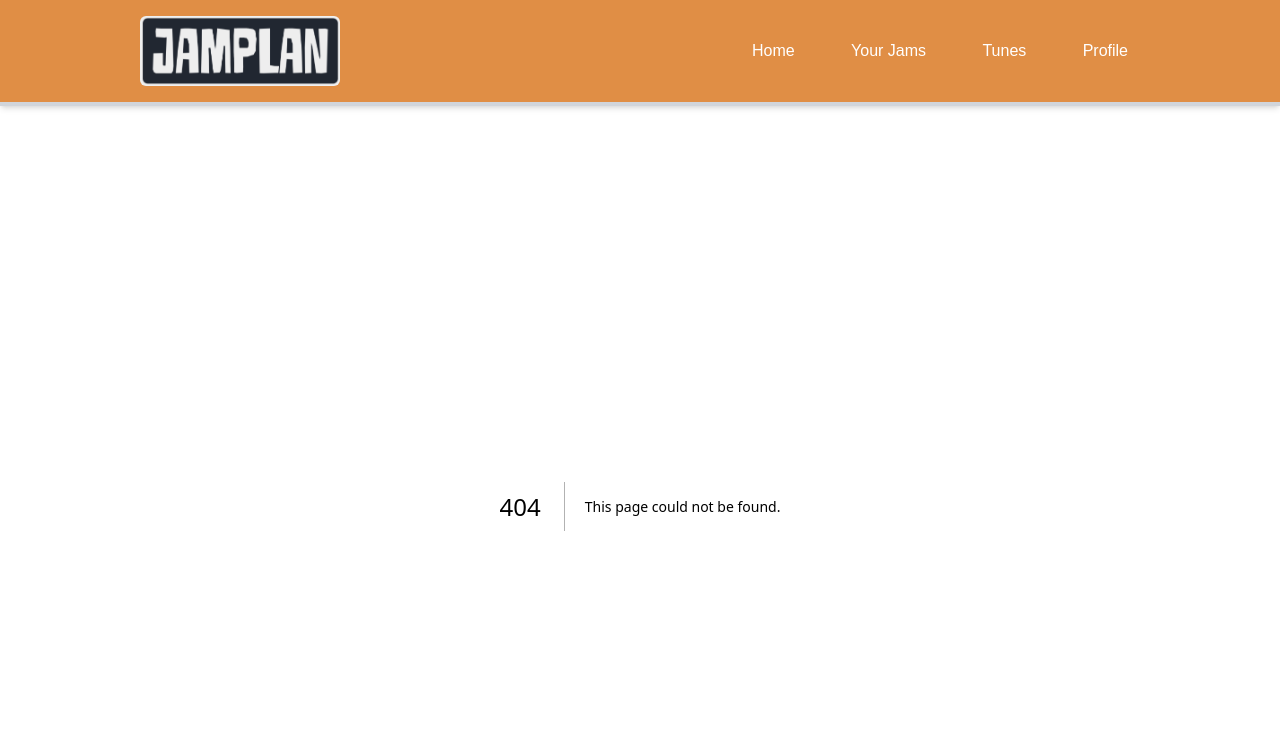
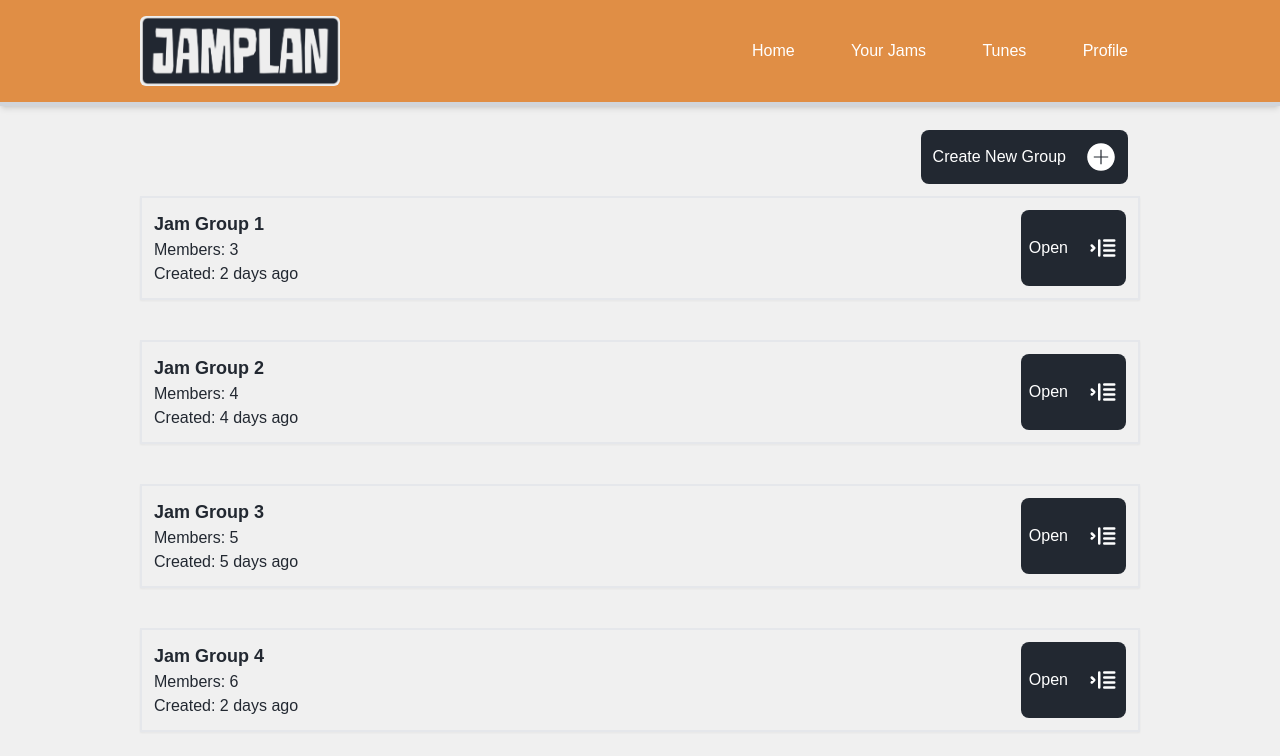
Before and after one commit to AAP9002/JamPlan2, a Next.js app in the folder client/: page /jams in a window 1280 px wide. Before the commit this address had no page. Shown: the top 756 px of the page. Built offline with nearby package versions, Linux system fonts and the light colour scheme.

Commit message:
add jams list styling

```diff
--- a/client/app/components/Header.tsx
+++ b/client/app/components/Header.tsx
@@ -1,3 +1,5 @@
+"use client"
+
 import Link from 'next/link'
 import React from 'react'
 import Image from 'next/image'
@@ -7,7 +9,7 @@ const Header = () => {
   return (
     <div className='bg-[var(--accent)] p-4 text-black border-b-4 border-gray-300 shadow-md flex justify-center text-white' >
       <div className='flex justify-between w-full items-center max-w-[1000px] flex-wrap'>
-        <Image src={LOGO} alt='logo' width={200} height={70} className='rounded-md'/>
+        <Image src={LOGO} alt='logo' width={200} height={70} className='rounded-md' onClick={()=>{window.location.href = '/'}}/>
         <div className=' flex w-[400px] justify-between p-3'>
           <Link href='/'>Home</Link>
           <Link href='/jams'>Your Jams</Link>
--- /dev/null
+++ b/client/app/components/JamListItem.tsx
@@ -0,0 +1,24 @@
+import Link from 'next/link'
+import React from 'react'
+
+const JamListItem = ({name, member_count, date_created, link}:any) => {
+  return (
+    <div className='border-2 shadow-sm p-3 m--3 flex justify-between'>
+        <div>
+            <p className='font-bold text-lg'>{name}</p>
+            <p>Members: {member_count}</p>
+            <p>Created: {date_created} days ago</p>
+        </div>
+        <div>
+            <Link href={link} className='bg-[var(--foreground)] hover:bg-gray-700 text-white p-2 rounded-lg h-full flex gap-5 items-center'>
+                Open
+                <svg width="30px" height="30px" viewBox="0 0 24 24" fill="none" xmlns="http://www.w3.org/2000/svg">
+                    <path d="M21 6H13M9 6V18M21 10H13M21 14H13M21 18H13M3 10L5 12L3 14" stroke="#fff" strokeWidth="2" strokeLinecap="round" strokeLinejoin="round"/>
+                </svg>
+            </Link>
+        </div>
+    </div>
+  )
+}
+
+export default JamListItem
--- /dev/null
+++ b/client/app/jams/page.tsx
@@ -0,0 +1,23 @@
+import React from 'react'
+import JamListItem from '../components/JamListItem'
+
+const page = () => {
+  return (
+    <div className='max-w-[1000px] m-auto'>
+        <div className='bg-[var(--foreground)] hover:bg-gray-700 text-white w-fit ml-auto p-3 rounded-lg m-3 flex items-center gap-5'>
+            Create New Group
+            <svg xmlns="http://www.w3.org/2000/svg" x="0px" y="0px" width="30" height="30" viewBox="0 0 50 50" fill='#fff'>
+                <path d="M25,2C12.317,2,2,12.317,2,25s10.317,23,23,23s23-10.317,23-23S37.683,2,25,2z M37,26H26v11h-2V26H13v-2h11V13h2v11h11V26z"></path>
+            </svg>
+        </div>
+        <div className='flex flex-col gap-10'>
+            <JamListItem name="Jam Group 1" member_count="3" date_created="2" link="/jams/session/1"/>
+            <JamListItem name="Jam Group 2" member_count="4" date_created="4" link="/jams/session/2"/>
+            <JamListItem name="Jam Group 3" member_count="5" date_created="5" link="/jams/session/3"/>
+            <JamListItem name="Jam Group 4" member_count="6" date_created="2" link="/jams/session/4"/>
+        </div>
+    </div>
+  )
+}
+
+export default page
--- a/client/app/layout.tsx
+++ b/client/app/layout.tsx
@@ -16,7 +16,9 @@ export default function RootLayout({
     <html lang="en">
       <body>
         <Header/>
-        {children}
+        <div className="p-3 m--3">
+          {children}
+        </div>
       </body>
     </html>
   );
--- a/client/app/page.tsx
+++ b/client/app/page.tsx
@@ -1,7 +1,7 @@
 export default function Home() {
   return (
     <div>
-
+      <h1>Home</h1>
     </div>
   );
 }
--- a/client/app/spotify/accept_oauth_link/page.tsx
+++ b/client/app/spotify/accept_oauth_link/page.tsx
@@ -8,6 +8,15 @@ import { setSessionUserIdClient } from '@/lib/session/userSession'
 const page = () => {
   const searchParams = useSearchParams()
   const code = searchParams.get('code')
+
+  const get_refresh_token = async (code: string) => {
+    const req = await fetch(`/api/accept_oauth_link/${code}`, {
+      method: 'POST'
+    })
+
+    const res = await req.json()
+    console.log(res)
+  }
 
   useEffect(() => {
     if (code) {
--- /dev/null
+++ b/client/app/spotify/getTop50/page.tsx
@@ -0,0 +1,33 @@
+"use client"
+
+import React, { useEffect, useState } from 'react'
+import { getSessionUserIdClient } from '@/lib/session/userSession'
+
+
+const page = () => {
+    const [result, setResult] = useState<any>(null)
+
+    const getTop50 = async () => {
+        const spotify_token = getSessionUserIdClient()
+
+        const req = await fetch(`/api/get50/${spotify_token}`, {
+            method: 'GET'
+        })
+
+        console.log(req)
+
+        const res = await req.json()
+        setResult(res)
+    }
+
+    useEffect(() => {
+        getTop50()
+    },[])
+  return (
+    <div>
+        {result}
+    </div>
+  )
+}
+
+export default page
```
